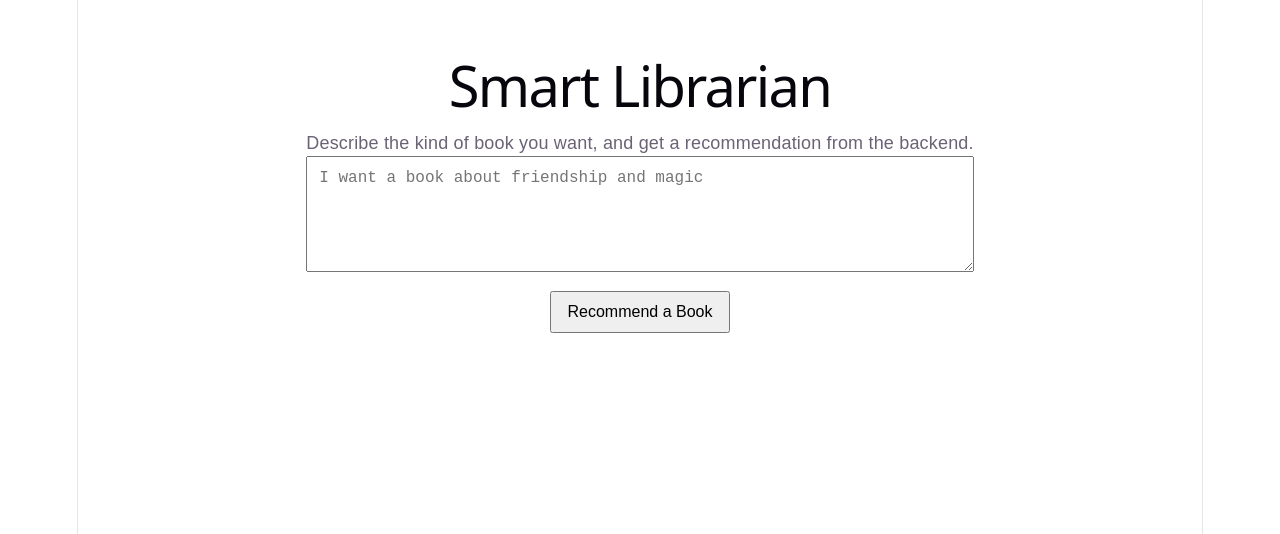
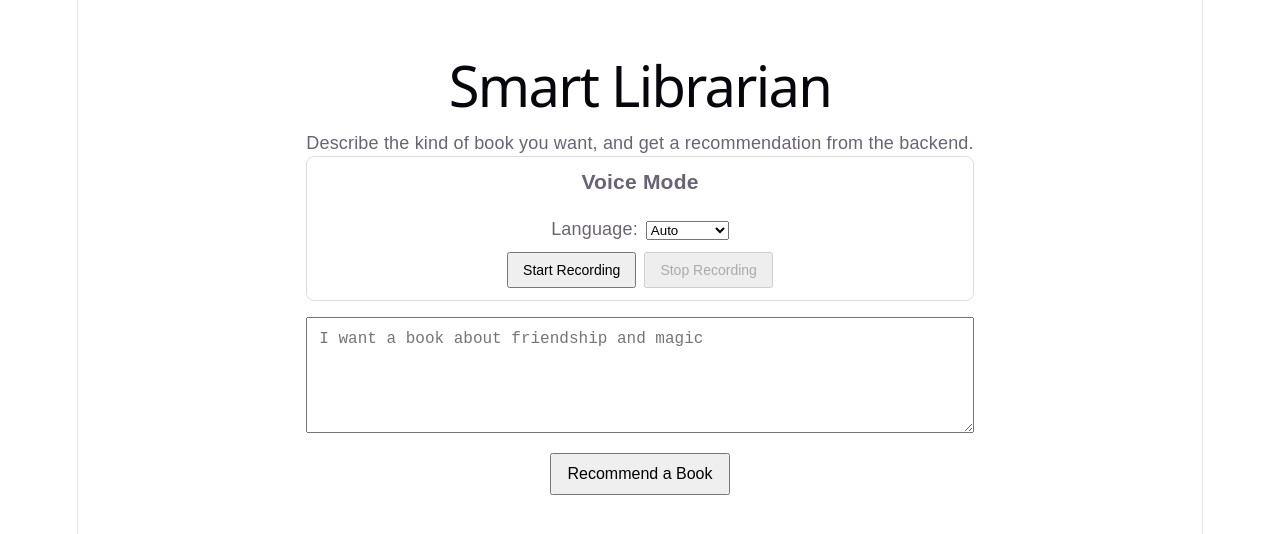
Before and after one commit to Nicub20/Smart_Librarian, a React (Vite) app in the folder smart-librarian-frontend/: page / in a window 1280 px wide. Shown: the top 534 px of the page. Built offline with nearby package versions, Linux system fonts and the light colour scheme.

Commit message:
Text_to_Spech and S_T_T implemented in React, just need to improve the UI now

```diff
--- a/smart-librarian-frontend/src/App.jsx
+++ b/smart-librarian-frontend/src/App.jsx
@@ -2,12 +2,81 @@ import { useState } from 'react'
 
 function App() {
   const [text, setText] = useState('')
+  const [isRecording, setIsRecording] = useState(false)
+  const [mediaRecorder, setMediaRecorder] = useState(null)
+  const [audioChunks, setAudioChunks] = useState([])
+  const [transcriptionLanguage, setTranscriptionLanguage] = useState('Auto')
+  const [transcribing, setTranscribing] = useState(false)
   const [loading, setLoading] = useState(false)
   const [imageLoading, setImageLoading] = useState(false)
+  const [audioLoading, setAudioLoading] = useState(false)
   const [error, setError] = useState('')
+  const [transcriptionError, setTranscriptionError] = useState('')
+  const [transcriptionInfo, setTranscriptionInfo] = useState('')
   const [imageError, setImageError] = useState('')
+  const [audioError, setAudioError] = useState('')
   const [result, setResult] = useState(null)
   const [imageUrl, setImageUrl] = useState('')
+  const [audioUrl, setAudioUrl] = useState('')
+
+  const clearAudioUrl = () => {
+    if (audioUrl) {
+      URL.revokeObjectURL(audioUrl)
+    }
+    setAudioUrl('')
+  }
+
+  const buildAudioText = (bookResult) => {
+    const recommendedTitle = bookResult?.recommended_title || 'Unknown'
+    const whyItMatches = bookResult?.why_it_matches || 'No explanation available.'
+    const detailedSummary = bookResult?.detailed_summary || 'No detailed summary available.'
+
+    return `Recommended title: ${recommendedTitle}. Why it matches: ${whyItMatches}. Detailed summary: ${detailedSummary}`
+  }
+
+  const transcribeRecordedAudio = async (chunks, mimeType) => {
+    setTranscribing(true)
+    setTranscriptionError('')
+    setTranscriptionInfo('')
+
+    try {
+      if (!chunks.length) {
+        throw new Error('No audio captured. Please try recording again.')
+      }
+
+      const audioBlob = new Blob(chunks, { type: mimeType || 'audio/webm' })
+      const formData = new FormData()
+      formData.append('audio_file', audioBlob, 'recording.webm')
+
+      const languageMap = {
+        Auto: null,
+        English: 'en',
+        Romanian: 'ro',
+      }
+      const languageCode = languageMap[transcriptionLanguage]
+      if (languageCode) {
+        formData.append('language', languageCode)
+      }
+
+      const response = await fetch('http://localhost:8000/stt', {
+        method: 'POST',
+        body: formData,
+      })
+
+      const data = await response.json()
+      if (!response.ok) {
+        throw new Error(data?.detail || 'Failed to transcribe audio.')
+      }
+
+      setText(data?.transcript || '')
+      setTranscriptionInfo('Transcript loaded into the request box.')
+    } catch (err) {
+      setTranscriptionInfo('')
+      setTranscriptionError(err instanceof Error ? err.message : 'Unexpected transcription error occurred.')
+    } finally {
+      setTranscribing(false)
+    }
+  }
 
   const handleRecommend = async () => {
     const query = text.trim()
@@ -20,6 +89,7 @@ function App() {
     setLoading(true)
     setError('')
     setImageError('')
+    setAudioError('')
 
     try {
       const response = await fetch('http://localhost:8000/recommend', {
@@ -37,12 +107,105 @@ function App() {
 
       setResult(data)
       setImageUrl('')
+      clearAudioUrl()
     } catch (err) {
       setResult(null)
       setImageUrl('')
+      clearAudioUrl()
       setError(err instanceof Error ? err.message : 'Unexpected error occurred.')
     } finally {
       setLoading(false)
+    }
+  }
+
+  const handleStartRecording = async () => {
+    if (isRecording) {
+      return
+    }
+
+    setTranscriptionError('')
+    setTranscriptionInfo('')
+
+    try {
+      const stream = await navigator.mediaDevices.getUserMedia({ audio: true })
+      const recorder = new MediaRecorder(stream)
+      const localChunks = []
+
+      setAudioChunks([])
+
+      recorder.ondataavailable = (event) => {
+        if (event.data && event.data.size > 0) {
+          localChunks.push(event.data)
+          setAudioChunks((prev) => [...prev, event.data])
+        }
+      }
+
+      recorder.onstop = async () => {
+        stream.getTracks().forEach((track) => track.stop())
+        setIsRecording(false)
+        await transcribeRecordedAudio(localChunks, recorder.mimeType)
+        setAudioChunks([])
+        setMediaRecorder(null)
+      }
+
+      recorder.start()
+      setMediaRecorder(recorder)
+      setIsRecording(true)
+    } catch (err) {
+      setTranscriptionInfo('')
+      setTranscriptionError(err instanceof Error ? err.message : 'Could not access microphone.')
+    }
+  }
+
+  const handleStopRecording = () => {
+    if (!mediaRecorder || mediaRecorder.state === 'inactive') {
+      return
+    }
+
+    mediaRecorder.stop()
+    setIsRecording(false)
+  }
+
+  const handleGenerateAudio = async () => {
+    if (!result) {
+      return
+    }
+
+    setAudioLoading(true)
+    setAudioError('')
+
+    try {
+      const combinedText = buildAudioText(result)
+      const response = await fetch('http://localhost:8000/tts', {
+        method: 'POST',
+        headers: {
+          'Content-Type': 'application/json',
+        },
+        body: JSON.stringify({
+          text: combinedText,
+        }),
+      })
+
+      if (!response.ok) {
+        let message = 'Failed to generate audio.'
+        try {
+          const data = await response.json()
+          message = data?.detail || message
+        } catch {
+          // Keep default message if response is not JSON.
+        }
+        throw new Error(message)
+      }
+
+      const blob = await response.blob()
+      const nextAudioUrl = URL.createObjectURL(blob)
+      clearAudioUrl()
+      setAudioUrl(nextAudioUrl)
+    } catch (err) {
+      clearAudioUrl()
+      setAudioError(err instanceof Error ? err.message : 'Unexpected audio error occurred.')
+    } finally {
+      setAudioLoading(false)
     }
   }
 
@@ -85,6 +248,56 @@ function App() {
       <h1>Smart Librarian</h1>
       <p>Describe the kind of book you want, and get a recommendation from the backend.</p>
 
+      <section style={{ marginBottom: 16, border: '1px solid #ddd', borderRadius: 8, padding: 12 }}>
+        <h3 style={{ marginTop: 0 }}>Voice Mode</h3>
+
+        <div style={{ marginTop: 8 }}>
+          <label htmlFor="voice-language" style={{ marginRight: 8 }}>Language:</label>
+          <select
+            id="voice-language"
+            value={transcriptionLanguage}
+            onChange={(e) => setTranscriptionLanguage(e.target.value)}
+            disabled={isRecording || transcribing}
+          >
+            <option>Auto</option>
+            <option>English</option>
+            <option>Romanian</option>
+          </select>
+        </div>
+
+        <button
+          onClick={handleStartRecording}
+          disabled={isRecording || transcribing}
+          style={{ marginTop: 10, padding: '8px 14px', fontSize: 14, cursor: (isRecording || transcribing) ? 'not-allowed' : 'pointer' }}
+        >
+          Start Recording
+        </button>
+
+        <button
+          onClick={handleStopRecording}
+          disabled={!isRecording}
+          style={{ marginTop: 10, marginLeft: 8, padding: '8px 14px', fontSize: 14, cursor: !isRecording ? 'not-allowed' : 'pointer' }}
+        >
+          Stop Recording
+        </button>
+
+        {isRecording && (
+          <p style={{ color: '#0b5', marginTop: 10 }}>Recording...</p>
+        )}
+
+        {!isRecording && transcribing && (
+          <p style={{ marginTop: 10 }}>Transcribing...</p>
+        )}
+
+        {transcriptionError && (
+          <p style={{ color: '#b00020', marginTop: 10 }}>{transcriptionError}</p>
+        )}
+
+        {transcriptionInfo && (
+          <p style={{ color: '#1f7a1f', marginTop: 10 }}>{transcriptionInfo}</p>
+        )}
+      </section>
+
       <textarea
         value={text}
         onChange={(e) => setText(e.target.value)}
@@ -124,8 +337,20 @@ function App() {
             {imageLoading ? 'Generating image...' : 'Generate Image'}
           </button>
 
+          <button
+            onClick={handleGenerateAudio}
+            disabled={audioLoading}
+            style={{ marginTop: 12, marginLeft: 8, padding: '10px 16px', fontSize: 16, cursor: audioLoading ? 'not-allowed' : 'pointer' }}
+          >
+            {audioLoading ? 'Generating audio...' : 'Generate Audio'}
+          </button>
+
           {imageError && (
             <p style={{ color: '#b00020', marginTop: 12 }}>{imageError}</p>
+          )}
+
+          {audioError && (
+            <p style={{ color: '#b00020', marginTop: 12 }}>{audioError}</p>
           )}
 
           {imageUrl && (
@@ -137,6 +362,14 @@ function App() {
               />
             </div>
           )}
+
+          {audioUrl && (
+            <div style={{ marginTop: 16 }}>
+              <audio controls src={audioUrl} style={{ width: '100%' }}>
+                Your browser does not support the audio element.
+              </audio>
+            </div>
+          )}
         </section>
       )}
     </main>
```
Also changed, not shown: 1 other file (tests, documents, lock files or other folders).
